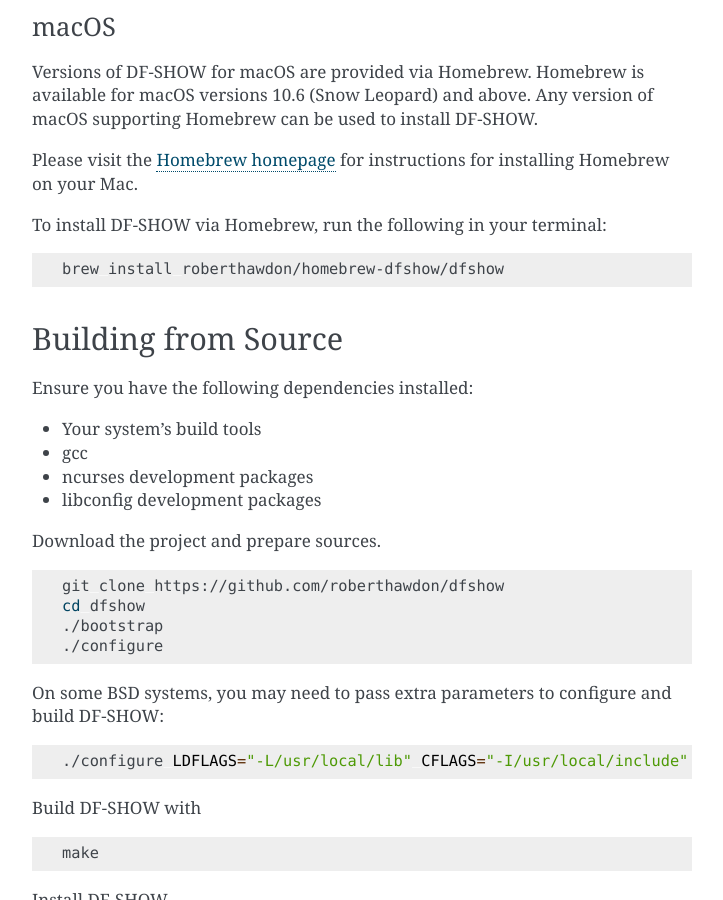
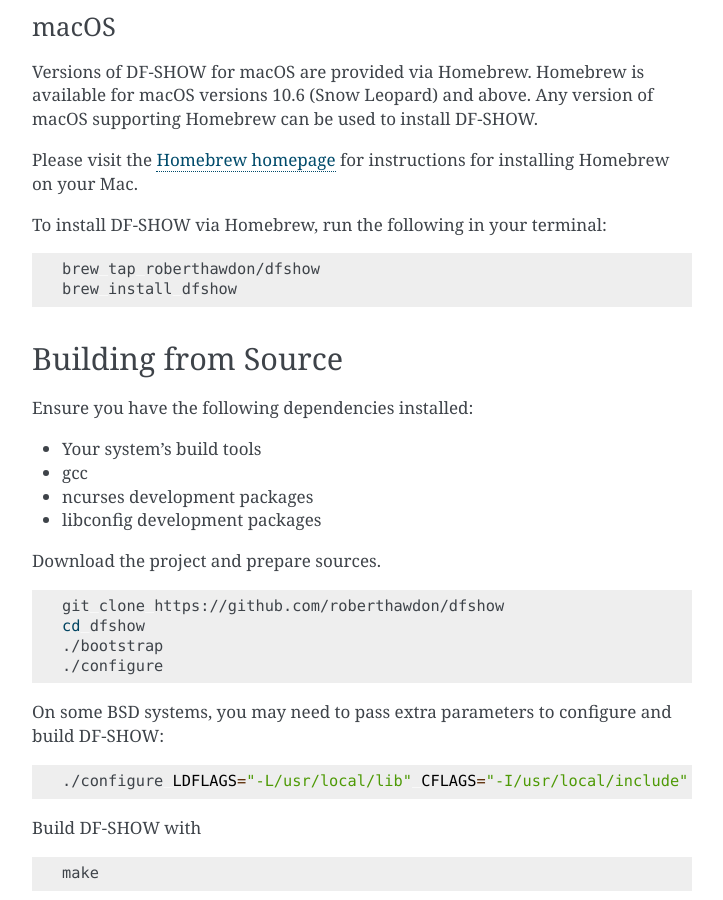
Before and after one commit to roberthawdon/dfshow, a Sphinx documentation site: the page built from docs/source/installation.rst, in a window 1280 px wide and 900 px high, scrolled down 1244 px. Shown: the whole window, without its empty margins (388-1111 px from the left). Built offline with Sphinx 7.4.7, drawn with Linux system fonts in a browser that asks for light colours.

Commit message:
Updated version to 0.6.2 with updated documentation

```diff
--- a/README.rst
+++ b/README.rst
@@ -123,7 +123,8 @@
 
 .. code-block:: bash
 
-  brew install roberthawdon/homebrew-dfshow/dfshow
+  brew tap roberthawdon/dfshow
+  brew install dfshow
 
 Building from Git
 -----------------
--- a/docs/source/conf.py
+++ b/docs/source/conf.py
@@ -26,7 +26,7 @@
 # The short X.Y version
 version = ''
 # The full version, including alpha/beta/rc tags
-release = '0.6.1-alpha'
+release = '0.6.2-alpha'
 
 
 # -- General configuration ---------------------------------------------------
--- a/docs/source/installation.rst
+++ b/docs/source/installation.rst
@@ -88,7 +88,8 @@
 
 .. code-block:: bash
 
-  brew install roberthawdon/homebrew-dfshow/dfshow
+  brew tap roberthawdon/dfshow
+  brew install dfshow
 
 Building from Source
 --------------------
```
Also changed, not shown: 1 other file.
